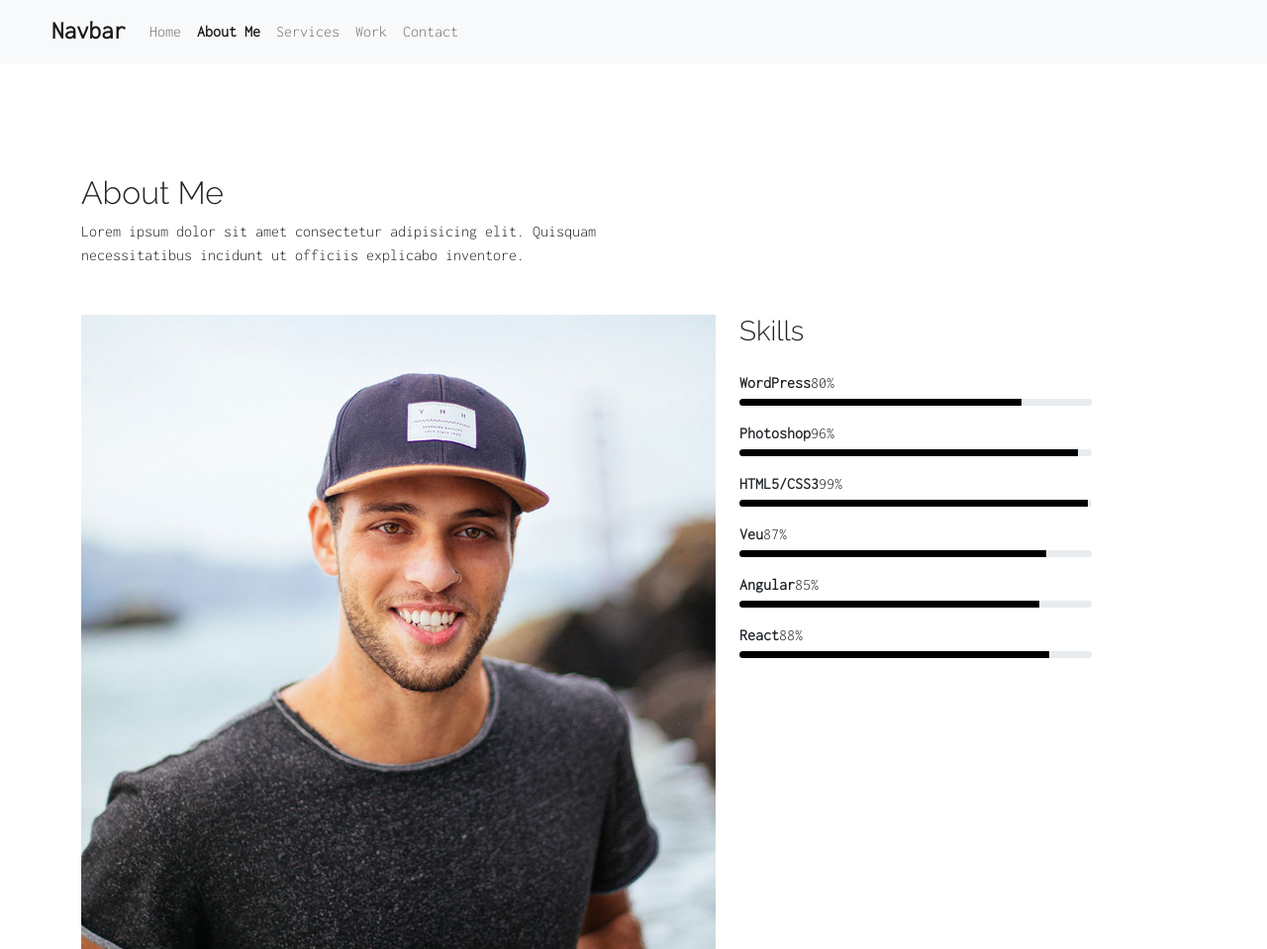
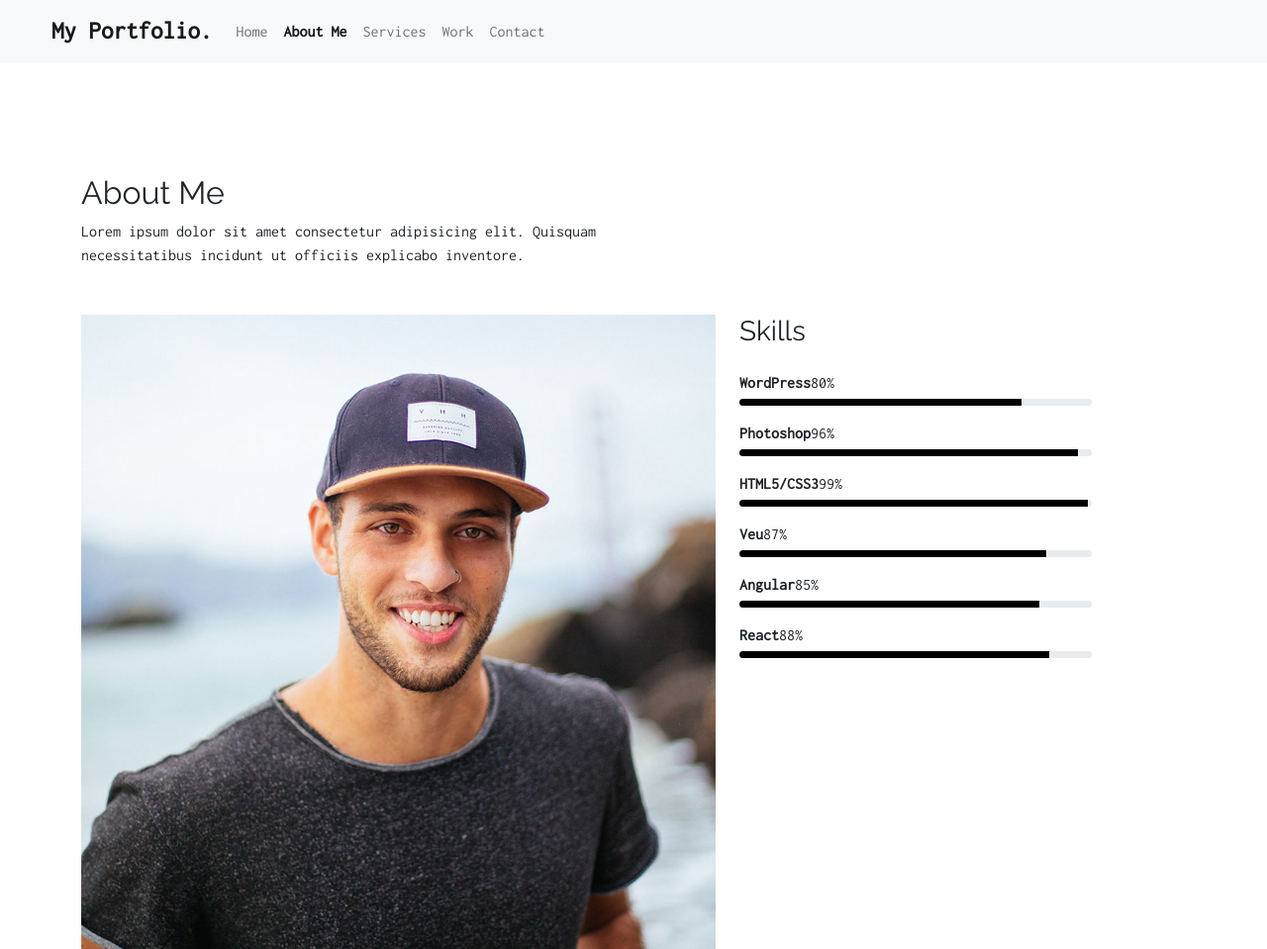
Before and after one commit to Avinash-Rajak/myportfolio-template, a plain HTML site: page about.html in a window 1280 px wide. Shown: the top 959 px of the page at 99% size. Drawn offline with nearby package versions, Linux system fonts and the light colour scheme.

Commit message:
Font style changed / Navbar updated

```diff
--- a/Scss/_home.scss
+++ b/Scss/_home.scss
@@ -1,3 +1,5 @@
+@import url('https://fonts.googleapis.com/css2?family=Inconsolata&family=Raleway&display=swap');
+
 body{
     font-family: 'Inconsolata', monospace;
 }
--- a/about.html
+++ b/about.html
@@ -24,7 +24,7 @@
 
     <nav class="navbar navbar-expand-lg navbar-light bg-light">
       <div class="container-fluid">
-        <a class="navbar-brand" href="#">Navbar</a>
+        <a class="navbar-brand" href="#">My Portfolio.</a>
         <button class="navbar-toggler" type="button" data-bs-toggle="collapse" data-bs-target="#navbarNav" aria-controls="navbarNav" aria-expanded="false" aria-label="Toggle navigation">
           <span class="navbar-toggler-icon"></span>
         </button>
```
Also changed, not shown: contact.html (+1 -1 lines), index.html (+1 -1 lines), services.html (+1 -1 lines), work.html (+1 -1 lines), css/main.css, 1 other file.
